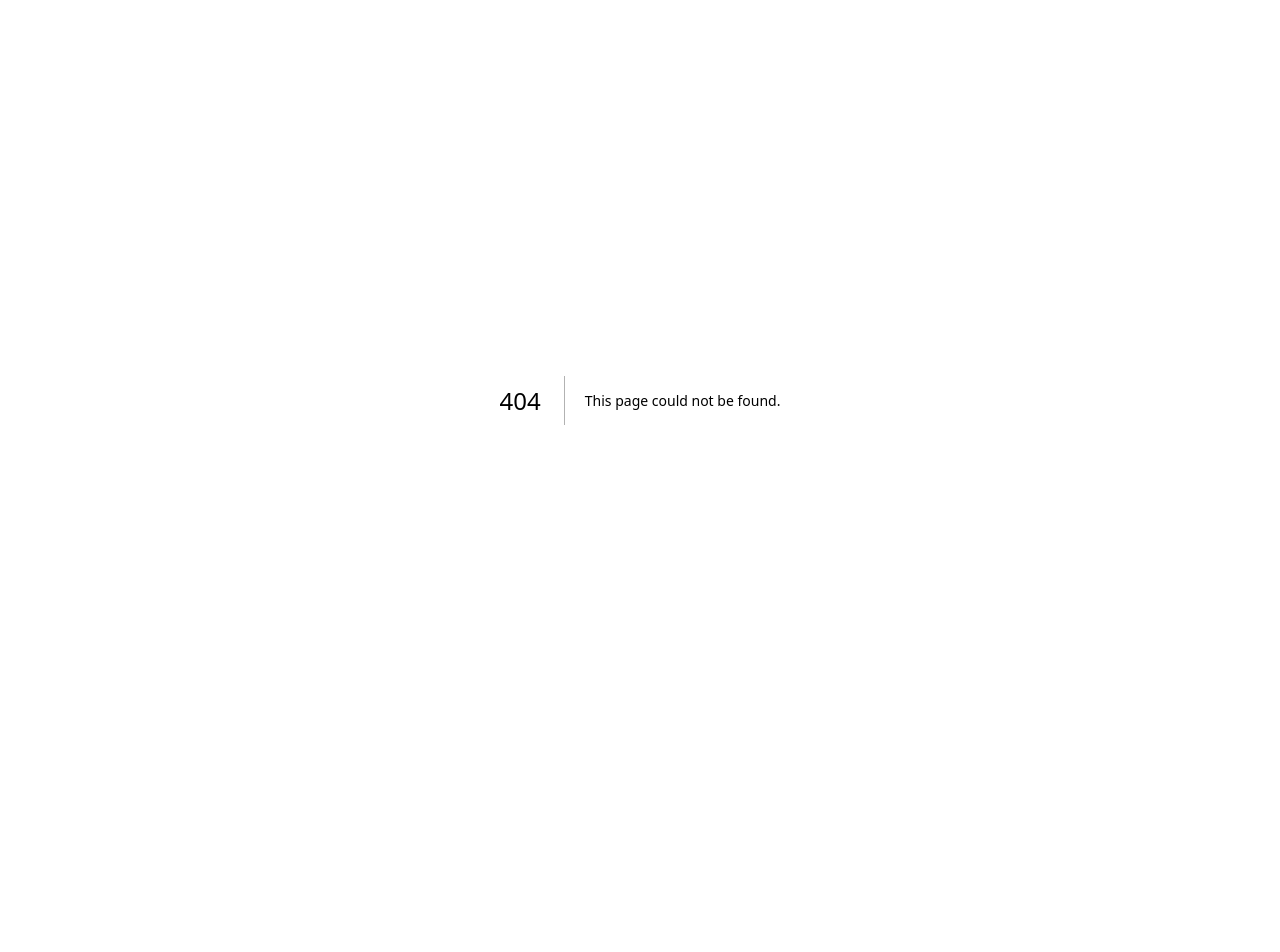
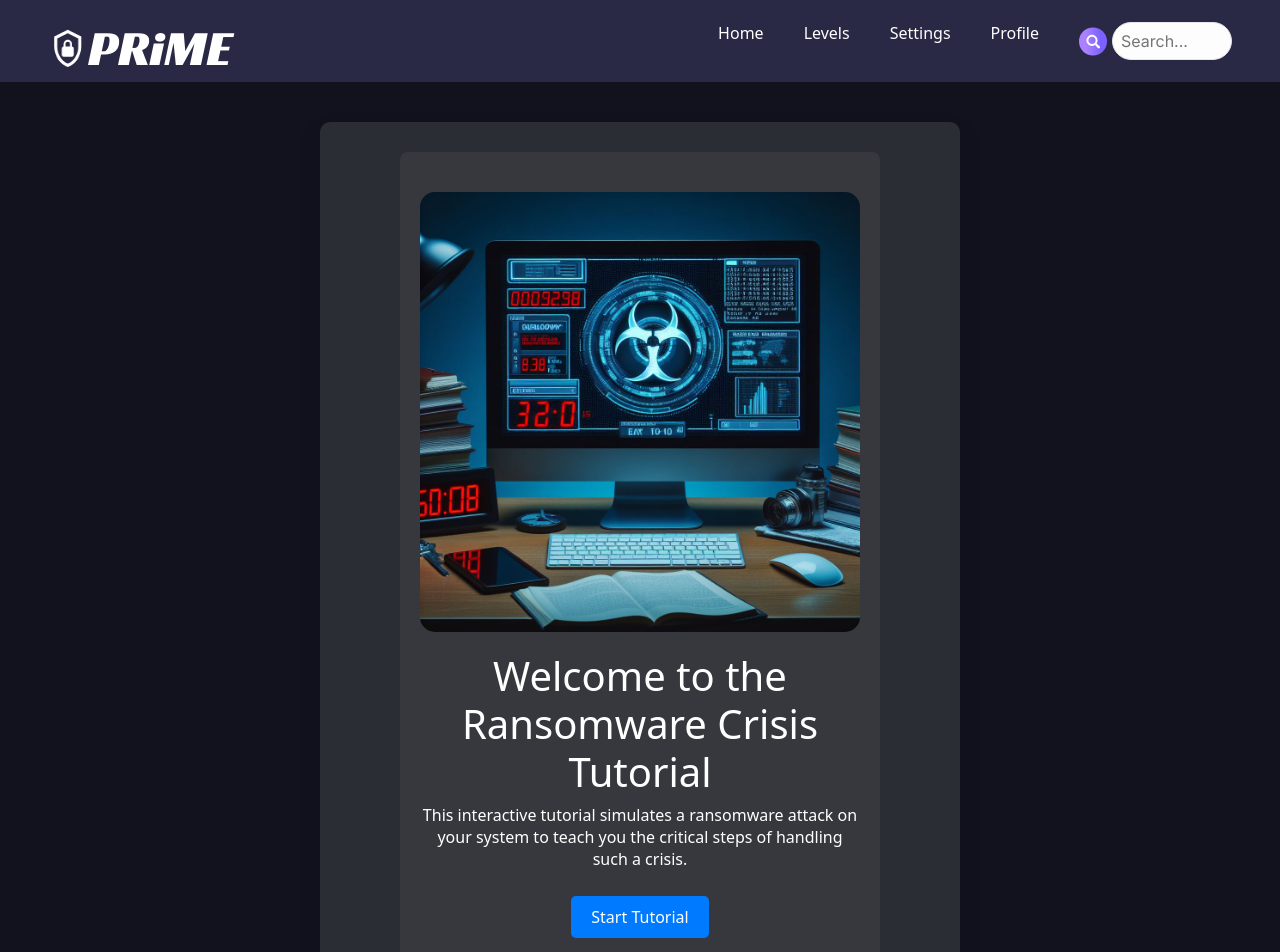
Before and after one commit to simonkb/PRiME, a Next.js app: page /levels/ransomware in a window 1280 px wide. Before the commit this address had no page. Shown: the top 952 px of the page. Before the commit the page ends 800 px from the top, so only its background shows below. Built offline with nearby package versions, Linux system fonts and the light colour scheme; no server answers; sample sign-in values are in the browser's storage; a web font is replaced by a local one.

Commit message:
full functional level just a little is needed

```diff
--- /dev/null
+++ b/src/pages/levels/ransomware.jsx
@@ -0,0 +1,212 @@
+import React, { useState } from "react";
+import Layout from "../layout";
+import styles from "./ransomware.module.css";
+import { useRouter } from "next/router";
+import WithAuthProtection from "../../../config/withAuthProtection";
+
+const RansomwareLevel = () => {
+  const [currentStep, setCurrentStep] = useState(1);
+  const router = useRouter();
+
+  const handleNextStep = () => {
+    setCurrentStep(currentStep + 1);
+  };
+
+  const finishTutorial = () => {
+    router.push("/levels");
+  };
+
+  return (
+    <Layout>
+      <div className={styles.container}>
+        {currentStep === 1 && (
+          <div className={styles.intro}>
+            <img
+              src="/ransomware2.jpeg"
+              alt="Ransomware Tutorial"
+              className={styles.Image}
+            />
+            <h1>Welcome to the Ransomware Crisis Tutorial</h1>
+            <p>
+              This interactive tutorial simulates a ransomware attack on your
+              system to teach you the critical steps of handling such a crisis.
+            </p>
+            <button onClick={handleNextStep} className={styles.button}>
+              Start Tutorial
+            </button>
+          </div>
+        )}
+
+        {currentStep === 2 && (
+          <div className={styles.attackSimulation}>
+            <img
+              src="/step1-ransomware.webp"
+              alt="Ransomware Tutorial"
+              className={styles.Image}
+            />
+            <h2>Email Alert</h2>
+            <p>
+              You've received an urgent email from what seems like a trusted
+              source asking you to review an attached document.
+            </p>
+            <p>
+              Proceed to open the attachment as this is a simulated training
+              exercise.
+            </p>
+            <button onClick={handleNextStep} className={styles.button}>
+              Open the Attachment
+            </button>
+          </div>
+        )}
+
+        {currentStep === 3 && (
+          <div className={styles.identification}>
+            <img
+              src="/step2-ransomware.webp"
+              alt="Ransomware Tutorial"
+              className={styles.Image}
+            />
+            <h2>Immediate Threat Alert</h2>
+            <p>
+              The attachment you opened has executed a script that is now
+              encrypting your files.
+            </p>
+            <button onClick={handleNextStep} className={styles.button}>
+              Understand the Threat
+            </button>
+          </div>
+        )}
+
+        {currentStep === 4 && (
+          <div className={styles.containment}>
+            <img
+              src="/step3-ransomware.webp"
+              alt="Ransomware Tutorial"
+              className={styles.Image}
+            />
+            <h2>Network Containment</h2>
+            <p>
+              First, disconnect your computer from the internet to prevent the
+              malware from communicating with its command and control center.
+            </p>
+            <button onClick={handleNextStep} className={styles.button}>
+              Disconnect from Network
+            </button>
+          </div>
+        )}
+
+        {currentStep === 5 && (
+          <div className={styles.containment}>
+            <img
+              src="/step4-ransomware.webp"
+              alt="Ransomware Tutorial"
+              className={styles.Image}
+            />
+            <h2>Isolate Affected System</h2>
+            <p>
+              Shut down your computer to stop further encryption. Use another
+              device to search for a resolution.
+            </p>
+            <button onClick={handleNextStep} className={styles.button}>
+              Shutdown Computer
+            </button>
+          </div>
+        )}
+
+        {currentStep === 6 && (
+          <div className={styles.mitigation}>
+            <img
+              src="/step5-ran.webp"
+              alt="Ransomware Tutorial"
+              className={styles.Image}
+            />
+            <h2>Identify Malware</h2>
+            <p>
+              Use a secure device to look up the ransomware's characteristics
+              based on the ransom note and file extensions changed.
+            </p>
+            <button onClick={handleNextStep} className={styles.button}>
+              Research Malware
+            </button>
+          </div>
+        )}
+
+        {currentStep === 7 && (
+          <div className={styles.mitigation}>
+            <img
+              src="/step6-ransomware.webp"
+              alt="Ransomware Tutorial"
+              className={styles.Image}
+            />
+            <h2>Engage Cybersecurity Professionals</h2>
+            <p>
+              Contact cybersecurity professionals for help in removing the
+              ransomware and restoring your systems.
+            </p>
+            <button onClick={handleNextStep} className={styles.button}>
+              Contact Experts
+            </button>
+          </div>
+        )}
+
+        {currentStep === 8 && (
+          <div className={styles.recovery}>
+            <img
+              src="/step5-ransomware.webp"
+              alt="Ransomware Tutorial"
+              className={styles.Image}
+            />
+            <h2>System Recovery and File Restoration</h2>
+            <p>
+              Once the malware is removed, restore your files from backup if
+              available, or follow professional advice to decrypt the files.
+            </p>
+            <button onClick={handleNextStep} className={styles.button}>
+              Restore Files
+            </button>
+          </div>
+        )}
+
+        {currentStep === 9 && (
+          <div className={styles.prevention}>
+            <img
+              src="/step7-ransomware.webp"
+              alt="Ransomware Tutorial"
+              className={styles.Image}
+            />
+            <h2>Preventive Measures</h2>
+            <p>
+              Learn and implement measures to prevent future ransomware attacks,
+              including regular updates, user training, and robust backup
+              strategies.
+            </p>
+            <button onClick={handleNextStep} className={styles.button}>
+              Learn Prevention
+            </button>
+          </div>
+        )}
+
+        {currentStep === 10 && (
+          <div className={styles.completion}>
+            <img
+              src="/step8-ransomware.webp"
+              alt="Ransomware Tutorial"
+              className={styles.Image}
+            />
+            <h2>Tutorial Completed</h2>
+            <p>
+              Congratulations! You have completed the ransomware crisis tutorial
+              and are now prepared to handle real-world attacks more
+              effectively.
+            </p>
+            <button onClick={finishTutorial} className={styles.Fbutton}>
+              Back to Levels
+            </button>
+          </div>
+        )}
+      </div>
+    </Layout>
+  );
+};
+
+export default WithAuthProtection(RansomwareLevel);
--- /dev/null
+++ b/src/pages/levels/ransomware.module.css
@@ -0,0 +1,77 @@
+.container {
+  display: flex;
+  flex-direction: column;
+  align-items: center;
+  padding: 20px;
+  background-color: #2a2d34;
+  max-width: 700px;
+  margin: 40px auto;
+  padding: 20px;
+  border-radius: 10px;
+  box-shadow: 0 10px 25px rgba(0, 0, 0, 0.1);
+  text-align: center;
+}
+.Image {
+  width: 100%; /* Adjust width as needed */
+  max-width: 800px;  /* Increases maximum width */
+  height: auto; /* Maintain aspect ratio */
+  display: block; /* Ensures it's block level for better control */
+  margin: 20px auto;  /* Centers the image and adds more space around it */
+  border-radius: 15px; /* Optional: adds rounded corners for a softer look */
+}
+.intro,
+.attackSimulation,
+.identification,
+.containment,
+.mitigation,
+.prevention,
+.recovery,
+.completion {
+  background-color: #36383e;
+  border-radius: 8px;
+  padding: 20px;
+  margin: 10px 0;
+  width: 80%;
+  max-width: 600px;
+}
+
+.button {
+  padding: 10px 20px;
+  background-color: #007bff;
+  color: white;
+  border: none;
+  border-radius: 5px;
+  cursor: pointer;
+  margin-top: 10px;
+}
+
+.button:hover {
+  background-color: #0056b3;
+  transform: translateY(-1px);
+  box-shadow: 0 4px 8px rgba(0, 0, 0, 0.3);
+}
+
+.Fbutton {
+  padding: 10px 20px;
+  background-color: #ff0000;
+  color: white;
+  border: none;
+  border-radius: 5px;
+  cursor: pointer;
+  margin-top: 10px;
+}
+
+.Fbutton:hover {
+  background-color: #783d3d;
+  transform: translateY(-1px);
+  box-shadow: 0 4px 8px rgba(0, 0, 0, 0.3);
+}
+.h1 {
+  text-align: center;
+}
+.h2 {
+  text-align: center;
+}
+.p {
+  text-align: center;
+}
```
